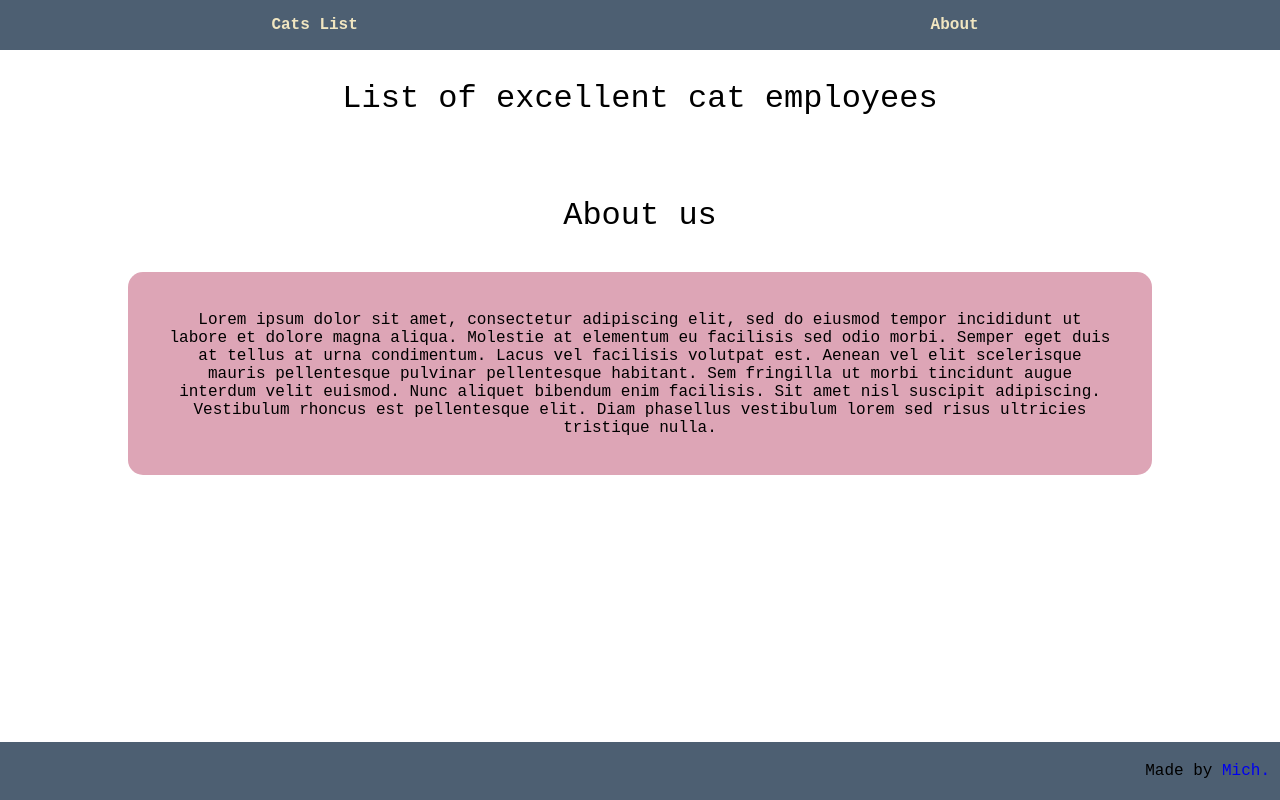
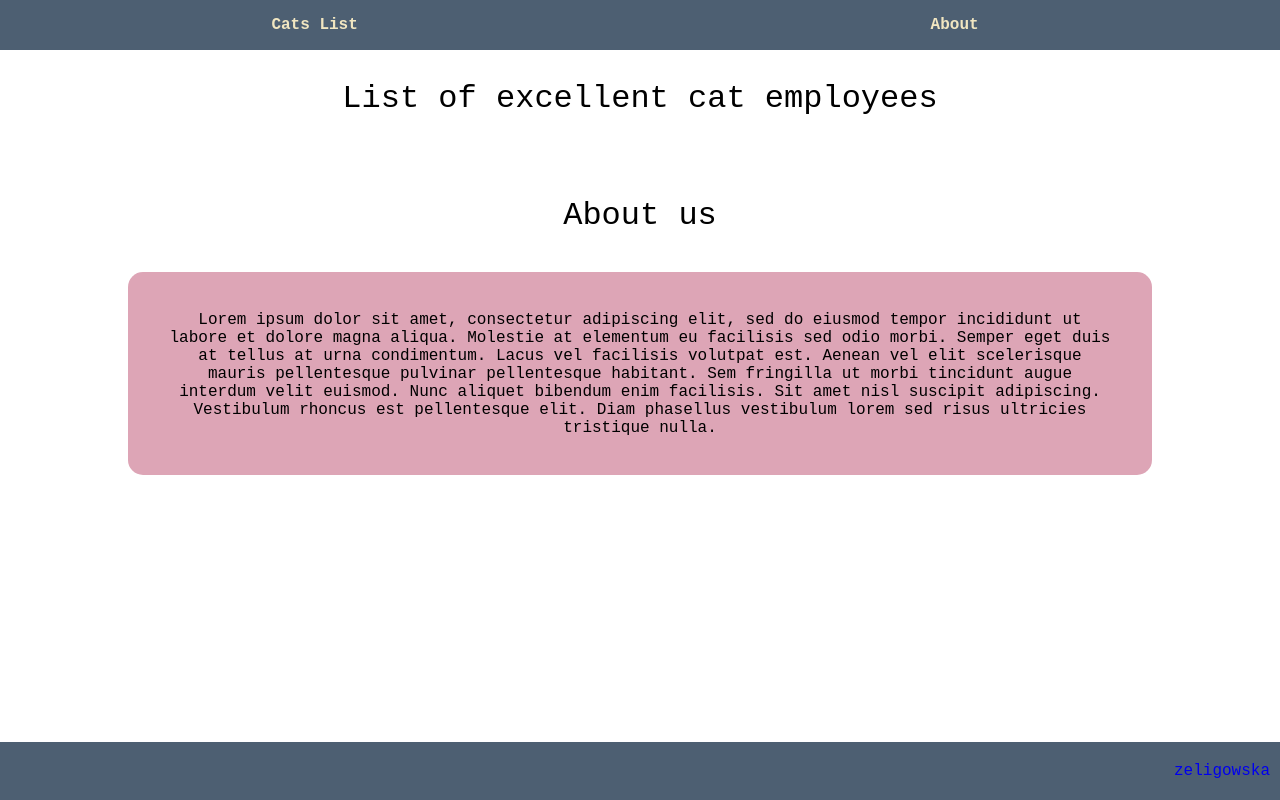
Before and after one commit to zeligowska/cats-employees, a React (Create React App) app: page /About in a window 1280 px wide. Built offline with nearby package versions, Linux system fonts and the light colour scheme; the HTML template or start-up script is replaced by a standard one.

Commit message:
ugly but everything works 2

```diff
--- a/src/components/Footer.js
+++ b/src/components/Footer.js
@@ -5,7 +5,7 @@
     render() {
         return (
             <div className="footer">
-                Made by <a href="https://www.linkedin.com/in/michalina-zeligowska/">Mich.</a>
+                <a href="https://www.linkedin.com/in/michalina-zeligowska/">zeligowska</a>
             </div>
         )
     }
```
Also changed, not shown: src/App.css (line endings or trailing spaces), src/App.js (line endings or trailing spaces).
